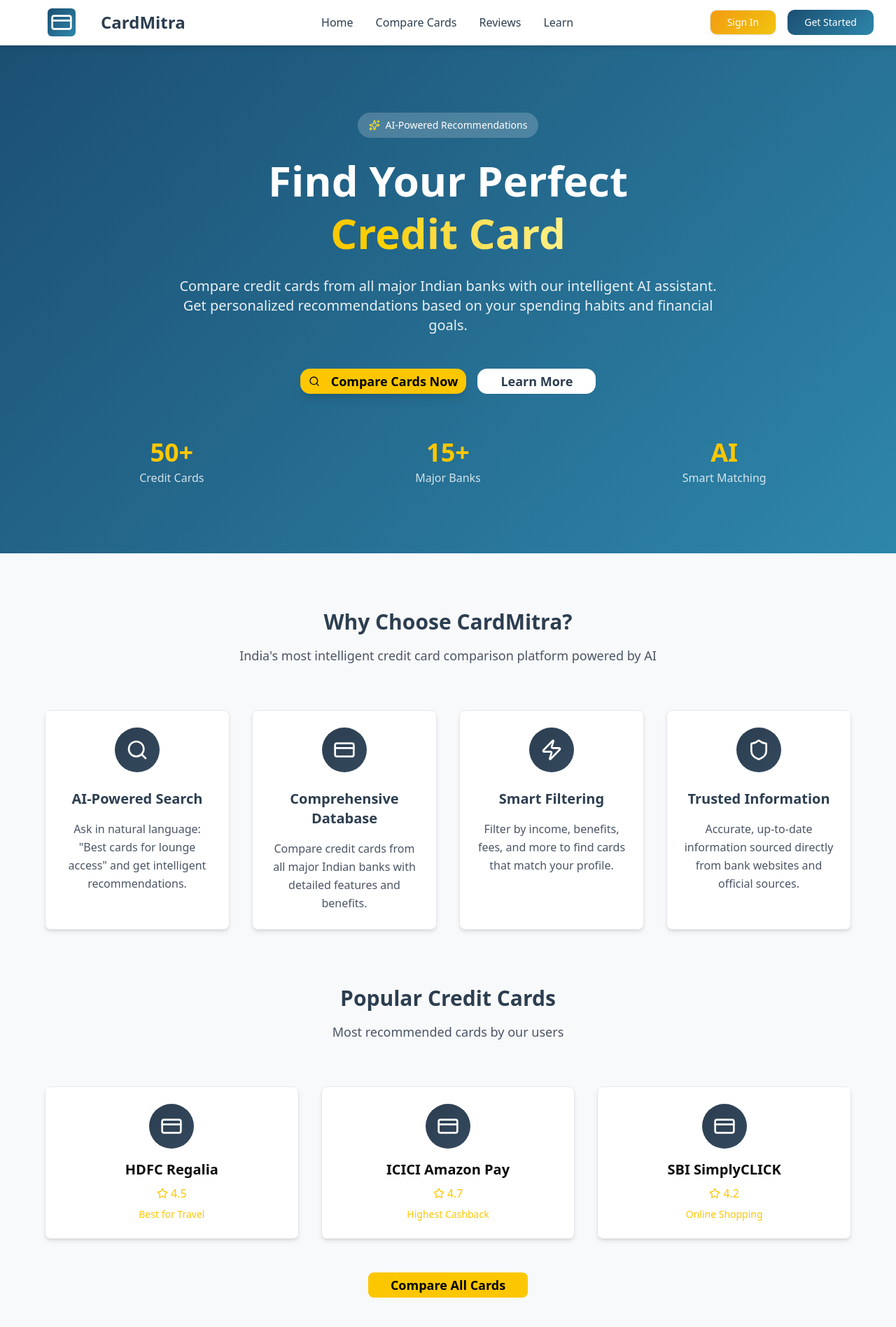
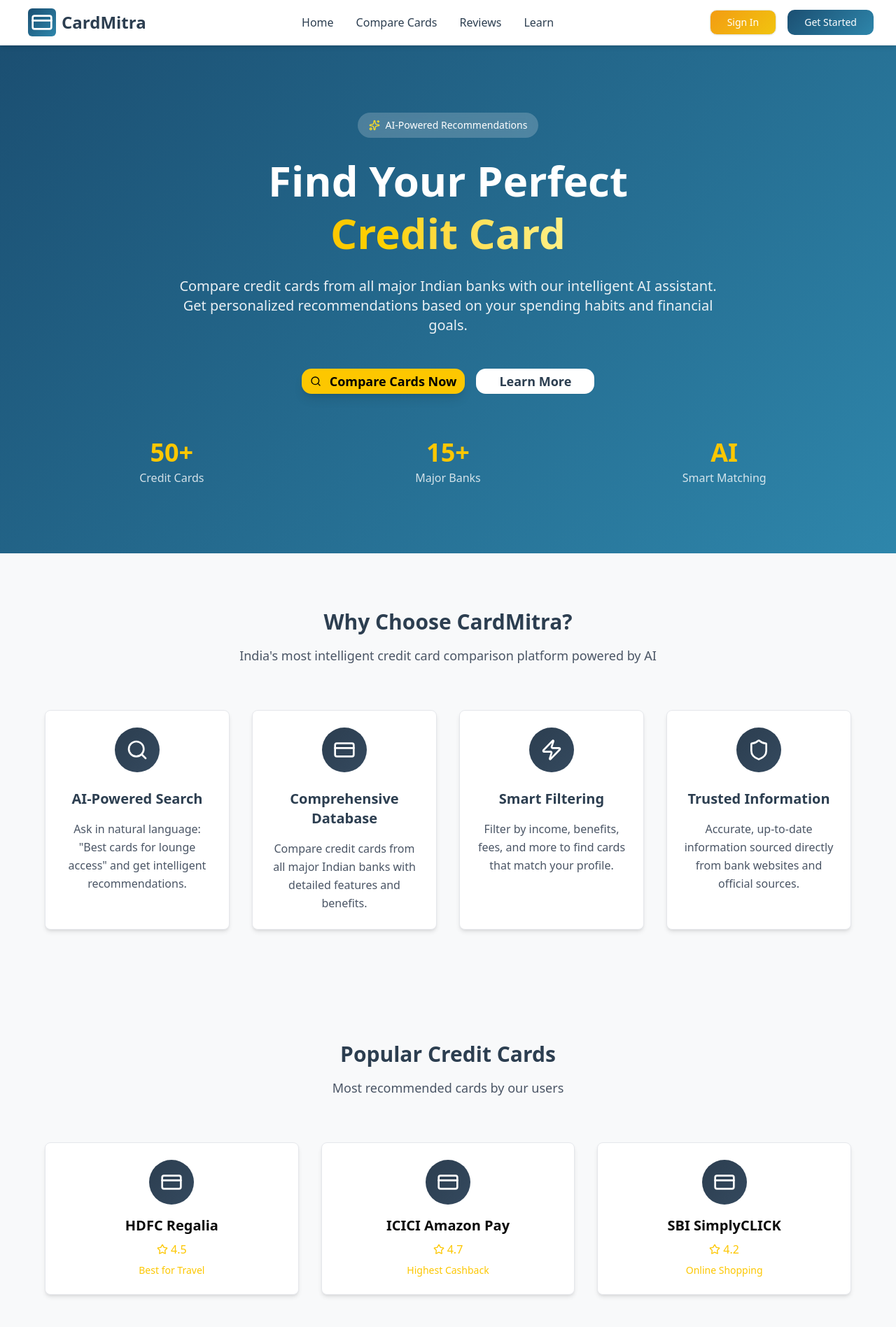
Before and after one commit to ay690/Compare-Card, a React (Vite) app: page / in a window 1280 px wide. Shown: the top 1897 px of the page at 70% size. Built offline with nearby package versions, Linux system fonts and the light colour scheme.

Commit message:
update: placemnet of Feature & topcards

```diff
--- /dev/null
+++ b/src/components/FeaturesSection.tsx
@@ -0,0 +1,31 @@
+import { type LucideIcon } from "lucide-react";
+import FeatureCard from "./FeatureCard";
+import { features } from "@/data/features";
+
+const FeaturesSection = () => (
+  <section className="py-20 px-4">
+    <div className="max-w-6xl mx-auto">
+      <div className="text-center mb-16">
+        <h2 className="text-3xl font-bold text-banking-text mb-4">
+          Why Choose CardMitra?
+        </h2>
+        <p className="text-lg text-gray-600 max-w-2xl mx-auto">
+          India's most intelligent credit card comparison platform powered by AI
+        </p>
+      </div>
+
+      <div className="grid md:grid-cols-2 lg:grid-cols-4 gap-8">
+        {features.map((feature, idx) => (
+          <FeatureCard
+            key={idx}
+            icon={feature.icon as LucideIcon}
+            title={feature.title}
+            description={feature.description}
+          />
+        ))}
+      </div>
+    </div>
+  </section>
+);
+
+export default FeaturesSection;
--- a/src/components/Header.tsx
+++ b/src/components/Header.tsx
@@ -13,7 +13,7 @@ const Header = () => {
             className="flex items-center cursor-pointer"
             onClick={() => navigate("/")}
           >
-            <div className="p-9 rounded-lg">
+            <div className="p-2 rounded-lg">
               <CreditCard
                 className="h-10 w-10 text-white rounded-sm p-1"
                 style={{
@@ -55,7 +55,7 @@ const Header = () => {
           <div className="flex items-center space-x-4">
             <Button
               variant="outline"
-              className="hidden sm:inline-flex cursor-pointer text-white px-6 py-3 rounded-lg font-medium transition-colors duration-200 hover:bg-secondary/90"
+              className="hidden sm:inline-flex cursor-pointer text-white px-6 py-3 rounded-lg font-medium transition-colors duration-200 hover:bg-secondary/90 hover:scale-105"
               style={{
                 background: "linear-gradient(135deg, #F39C12 0%, #F1C40F 100%)",
               }}
@@ -63,7 +63,7 @@ const Header = () => {
               Sign In
             </Button>
             <Button
-              className="text-white px-6 py-3 rounded-lg font-medium transition-colors duration-200 cursor-pointer hover:bg-secondary/90"
+              className="text-white px-6 py-3 rounded-lg font-medium transition-colors duration-200 cursor-pointer hover:bg-secondary/90 hover:scale-105"
               style={{
                 background: "linear-gradient(135deg, #1B4F72 0%, #2E86AB 100%)",
               }}
--- a/src/components/HeroSection.tsx
+++ b/src/components/HeroSection.tsx
@@ -9,7 +9,6 @@ const HeroSection = ({ onGetStarted }: HeroSectionProps) => {
   return (
     <section className="trust-gradient py-24 px-6">
       <div className="max-w-6xl mx-auto text-center">
-
         <div className="inline-flex items-center bg-white/20 backdrop-blur-sm rounded-full px-4 py-2 mb-6">
           <Sparkles className="h-4 w-4 text-yellow-300 mr-2" />
           <span className="text-sm font-medium text-white">
@@ -25,20 +24,18 @@ const HeroSection = ({ onGetStarted }: HeroSectionProps) => {
           </span>
         </h1>
 
-
         <p className="text-lg md:text-xl text-white/90 mb-12 max-w-3xl mx-auto">
           Compare credit cards from all major Indian banks with our intelligent
           AI assistant. Get personalized recommendations based on your spending
           habits and financial goals.
         </p>
 
-
         <div className="flex flex-col sm:flex-row gap-4 justify-center items-center mb-16">
           <Button
             onClick={onGetStarted}
             className="bg-yellow-400 hover:bg-yellow-500 text-black font-semibold text-lg px-8 py-4 rounded-xl shadow-lg cursor-pointer"
           >
-            <Search className="mr-2 h-5 w-5" />
+            <Search className="mr-1 h-5 w-5" />
             Compare Cards Now
           </Button>
           <Button
--- /dev/null
+++ b/src/components/TopCardSection.tsx
@@ -0,0 +1,57 @@
+import { useNavigate } from "react-router-dom";
+import { Star, CreditCard } from "lucide-react";
+import { Button } from "@/components/ui/button";
+import { topCards } from "@/data/topcard";
+
+const TopCardsSection = () => {
+  const navigate = useNavigate();
+
+  return (
+    <section className="py-20 px-4">
+      <div className="max-w-6xl mx-auto">
+        <div className="text-center mb-16">
+          <h2 className="text-3xl font-bold text-banking-text mb-4">
+            Popular Credit Cards
+          </h2>
+          <p className="text-lg text-gray-600">
+            Most recommended cards by our users
+          </p>
+        </div>
+
+        <div className="grid md:grid-cols-3 gap-8 mb-12">
+          {topCards.map((card, idx) => (
+            <div
+              key={idx}
+              className="banking-card text-center transform-gpu hover:scale-105 transition-transform duration-300 ease-in-out"
+            >
+              <div className="w-16 h-16 bg-gradient-to-br from-[#2C3E50] to-[#34495E] rounded-full flex items-center justify-center mx-auto mb-4">
+                <CreditCard className="h-8 w-8 text-white" />
+              </div>
+              <h3 className="text-xl font-semibold mb-2">{card.name}</h3>
+              <div className="flex items-center justify-center mb-2">
+                <Star className="h-4 w-4 text-yellow-400 mr-1" />
+                <span className="font-medium text-yellow-400">
+                  {card.rating}
+                </span>
+              </div>
+              <p className="text-yellow-400 font-medium text-sm">
+                {card.highlight}
+              </p>
+            </div>
+          ))}
+        </div>
+
+        <div className="text-center">
+          <Button
+            onClick={() => navigate("/compare")}
+            className="bg-yellow-400 hover:bg-yellow-500 text-black font-semibold cursor-pointer text-lg px-8 py-4 transform-gpu hover:scale-105 transition-transform duration-300 ease-in-out"
+          >
+            Compare All Cards
+          </Button>
+        </div>
+      </div>
+    </section>
+  );
+};
+
+export default TopCardsSection;
--- a/src/pages/Index.tsx
+++ b/src/pages/Index.tsx
@@ -1,12 +1,9 @@
 import { useNavigate } from "react-router-dom";
-import { Star, CreditCard } from "lucide-react";
-import { Button } from "@/components/ui/button";
 import Header from "@/components/Header";
 import HeroSection from "@/components/HeroSection";
+import FeaturesSection from "@/components/FeaturesSection";
+import TopCardsSection from "@/components/TopCardSection";
 import CTASection from "@/components/CTA";
-import { features } from "@/data/features";
-import { topCards } from "@/data/topcard";
-import FeatureCard from "@/components/FeatureCard";
 
 const Index = () => {
   const navigate = useNavigate();
@@ -15,81 +12,8 @@ const Index = () => {
     <div className="min-h-screen bg-[#F8F9FA]">
       <Header />
       <HeroSection onGetStarted={() => navigate("/compare")} />
-
-      <section className="py-20 px-4">
-        {/* FEATURES WRAPPER */}
-        <div className="max-w-6xl mx-auto">
-          {/* Section Header */}
-          <div className="text-center mb-16">
-            <h2 className="text-3xl font-bold text-banking-text mb-4">
-              Why Choose CardMitra?
-            </h2>
-            <p className="text-lg text-gray-600 max-w-2xl mx-auto">
-              India's most intelligent credit card comparison platform powered
-              by AI
-            </p>
-          </div>
-
-          {/* Features Grid */}
-          <div className="grid md:grid-cols-2 lg:grid-cols-4 gap-8 mb-20">
-            {features.map((feature, idx) => (
-              <FeatureCard
-                key={idx}
-                icon={feature.icon}
-                title={feature.title}
-                description={feature.description}
-              />
-            ))}
-          </div>
-        </div>{" "}
-
-        <div className="max-w-6xl mx-auto">
-
-          <div className="text-center mb-16">
-            <h2 className="text-3xl font-bold text-banking-text mb-4">
-              Popular Credit Cards
-            </h2>
-            <p className="text-lg text-gray-600">
-              Most recommended cards by our users
-            </p>
-          </div>
-
-          {/* Cards Grid */}
-          <div className="grid md:grid-cols-3 gap-8 mb-12">
-            {topCards.map((card, idx) => (
-              <div
-                key={idx}
-                className="banking-card text-center transform-gpu hover:scale-105 transition-transform duration-300 ease-in-out"
-              >
-                <div className="w-16 h-16 bg-gradient-to-br from-[#2C3E50] to-[#34495E] rounded-full flex items-center justify-center mx-auto mb-4">
-                  <CreditCard className="h-8 w-8 text-white" />
-                </div>
-                <h3 className="text-xl font-semibold mb-2">{card.name}</h3>
-                <div className="flex items-center justify-center mb-2">
-                  <Star className="h-4 w-4 text-yellow-400 mr-1" />
-                  <span className="font-medium text-yellow-400">
-                    {card.rating}
-                  </span>
-                </div>
-                <p className="text-yellow-400 font-medium text-sm">
-                  {card.highlight}
-                </p>
-              </div>
-            ))}
-          </div>
-
-          {/* CTA */}
-          <div className="text-center">
-            <Button
-              onClick={() => navigate("/compare")}
-              className="bg-yellow-400 hover:bg-yellow-500 text-black font-semibold cursor-pointer text-lg px-8 py-4 transform-gpu hover:scale-105 transition-transform duration-300 ease-in-out"
-            >
-              Compare All Cards
-            </Button>
-          </div>
-        </div>
-      </section>
-
+      <FeaturesSection />
+      <TopCardsSection />
       <CTASection />
     </div>
   );
```
